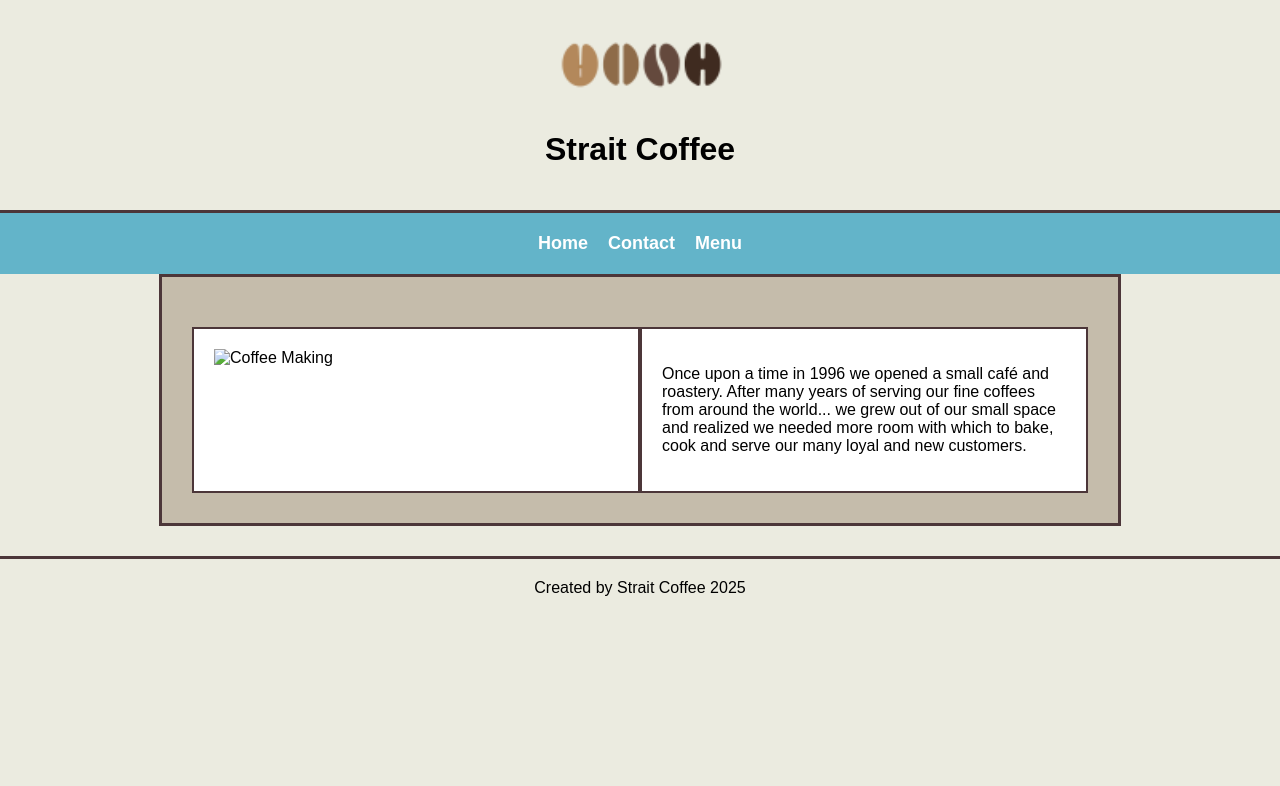
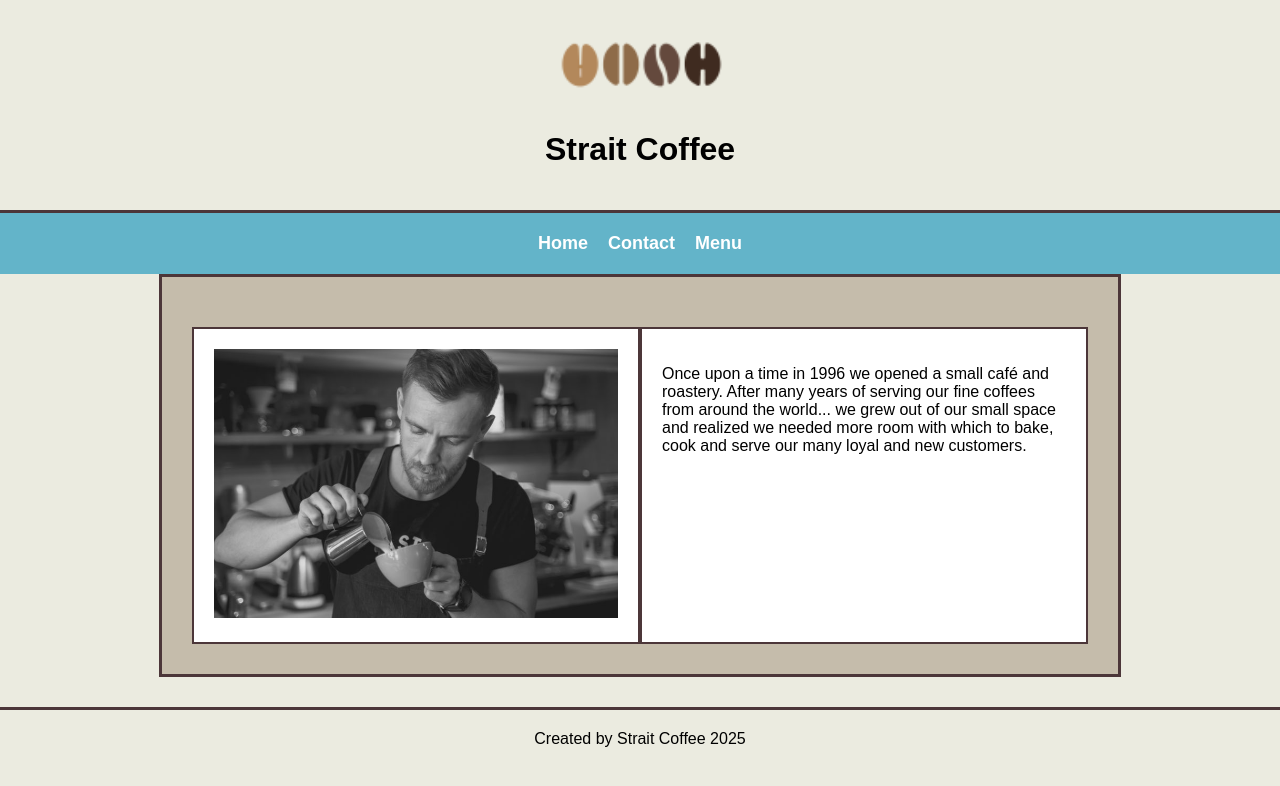
Before and after one commit to WilliamRamirez405/Strait-Coffee, a plain HTML site: page index.html in a window 1280 px wide. Drawn offline with Linux system fonts and the light colour scheme; files whose address does not match are found by name.

Commit message:
Update index.html

```diff
--- a/index.html
+++ b/index.html
@@ -99,7 +99,7 @@
     <div id="home" class="container">
         <div class="content">
             <div class="image-box">
-                <img src="images/barista.jpg" alt="Coffee Making" style="width: 100%; height: auto;" />
+                <img src="https://github.com/WilliamRamirez405/Strait-Coffee/blob/main/barista.jpg" alt="Coffee Making" style="width: 100%; height: auto;" />
             </div>
             <div class="text-box">
                 <p>
```
